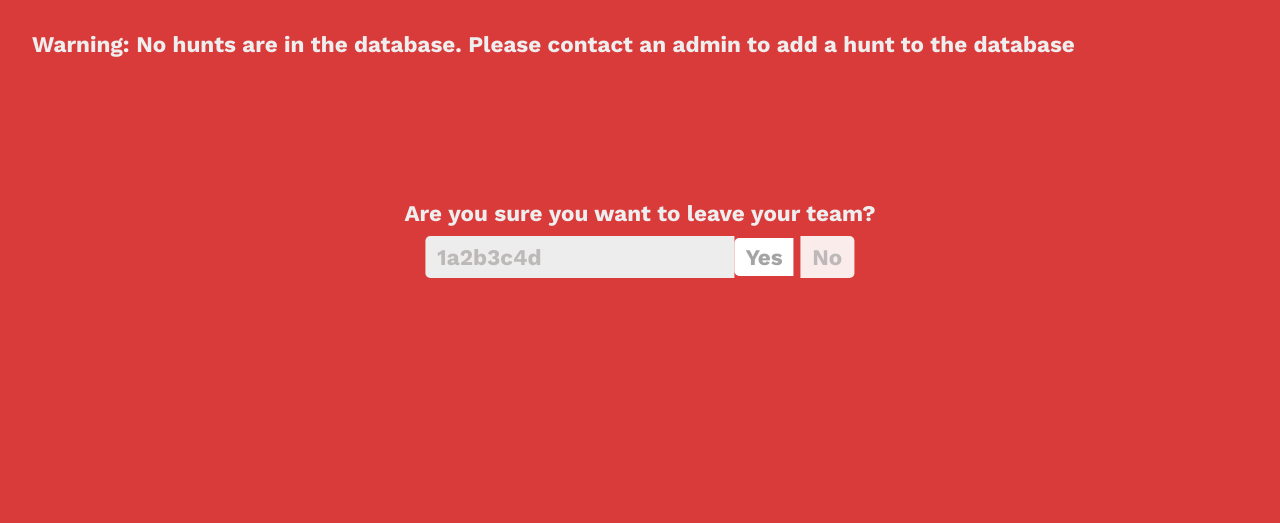
After one commit to wlmac/scavenger, a Django app: template core/templates/core/team_leave.html in a window 1280 px wide. The commit adds this page. Shown: the part 161-684 px from the top of the page. Run offline with Django 4.2, Linux system fonts and the light colour scheme; the template is opened without the code that fills it: values that come from a table or form of the project are taken from there, others are empty; parts of the project's set-up code (start-up, migrations or seed data) failed here and were passed over.

Commit message:
feat: add /team/leave

```diff
--- a/core/static/core/index.css
+++ b/core/static/core/index.css
@@ -26,3 +26,8 @@ ul > li input.button {
 ul > li {
   padding: 0.4rem;
 }
+
+
+.small-text {
+  font-size: 0.9rem;
+}
--- a/core/static/core/team.css
+++ b/core/static/core/team.css
@@ -12,34 +12,49 @@
 .team-heading {
 	padding: 5px;
 }
+.no {
+	text-decoration: none;
+	color: #a4a4a4;
+	display: inline-block;
+	padding: 8px 12px;
+	border: 1px solid #ccc;
+	border-radius: 4px;
+	transition: background-color 0.3s;
+}
 
-input {
+a:visited {
+	color: #a4a4a4;
+}
+
+.no, input {
 	outline: none;
 	background: var(--team-bg);
-	border: 0px solid var(--team-bg);
+	border: 0 solid var(--team-bg);
 	color: #767b82;
 }
 
-input[type=submit] {
-	border: 0px solid var(--team-bg);
+.no, input[type=submit] {
+	border: 0 solid var(--team-bg);
 	/*box-shadow: 0px 0px 0px 4px #fff;*/
 	background: #fff;
-	color: white;
 	font: inherit;
-	font-family: inherit;
 	margin-left: 0;
-	border-radius: 0 0.3rem 0.3rem 0;
+	border-radius: 0.3rem 0 0  0.3rem;
 
 	color: #a4a4a4;
 	font-weight: bold;
 }
+.no {
+	border-radius: 0 0.3rem 0.3rem 0;
 
-input[type=submit]:hover {
+}
+
+.no, input[type=submit]:hover {
   background: rgba(255, 255, 255, 0.95);
   transition-duration: .3s;
   color: #848a91;
 }
-input[type=submit]:active {
+.no, input[type=submit]:active {
   background: rgba(255, 255, 255, 0.90);
   color: #000;
 }
@@ -54,6 +69,6 @@ input[type=submit]:active {
 	height: 80%;*/
 }
 
-input::placeholder {
+.no, input::placeholder {
   color: #bdb9b9;
 }
--- /dev/null
+++ b/core/templates/core/team_leave.html
@@ -0,0 +1,32 @@
+{% extends "core/base.html" %}
+{% load i18n %}
+{% load static %}
+
+{% block title %}
+    {% translate "Make a Team" %}
+{% endblock %}
+
+{% block extracss %}
+    <link rel="stylesheet" href="{% static 'core/team.css' %}"/>
+{% endblock %}
+
+<!--
+{% block header %}
+{% endblock %}
+-->
+
+{% block body %}
+    <div class="team-content">
+        <div class="team-heading">
+            {% translate "Are you sure you want to leave your team?" %}
+        </div>
+        <form action="{% url 'team_leave' %}" method="post">
+            {% csrf_token %}
+            {{ form }}
+            <div class="input-padding">
+                <input type="submit" value="Yes"/>
+                <a class="no" href="{% url 'index' %}">{% translate "No" %}</a>  {% comment %}todo: switch url to /team once endpoint has been created {% endcomment %}
+            </div>
+        </form>
+    </div>
+{% endblock %}
--- a/core/urls.py
+++ b/core/urls.py
@@ -15,6 +15,7 @@ urlpatterns = [
     path("team/join/", team.join, name="join"),
     path("team/make/", team.make, name="team_new"),
     path("team/invite", team.invite, name="team_invite"),
+    path("team/leave", team.leave, name="team_leave"),
     path("clues", puzzle.logic_clues, name="logic_clues"),
     path("credits", index.credits, name="credits"),
 ]
```
Also changed, not shown: core/templates/core/index.html (+9 -0 lines), core/views/team.py (+18 -0 lines).
